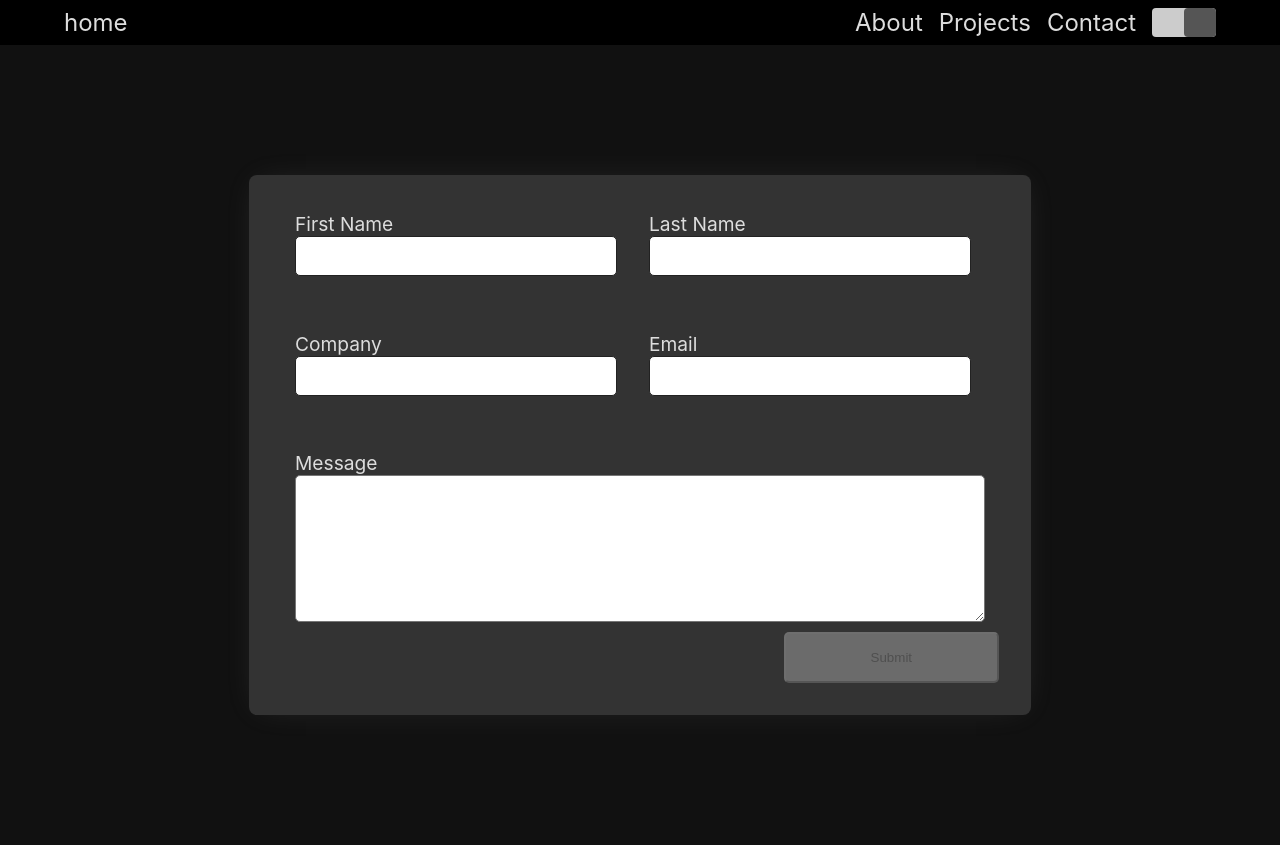
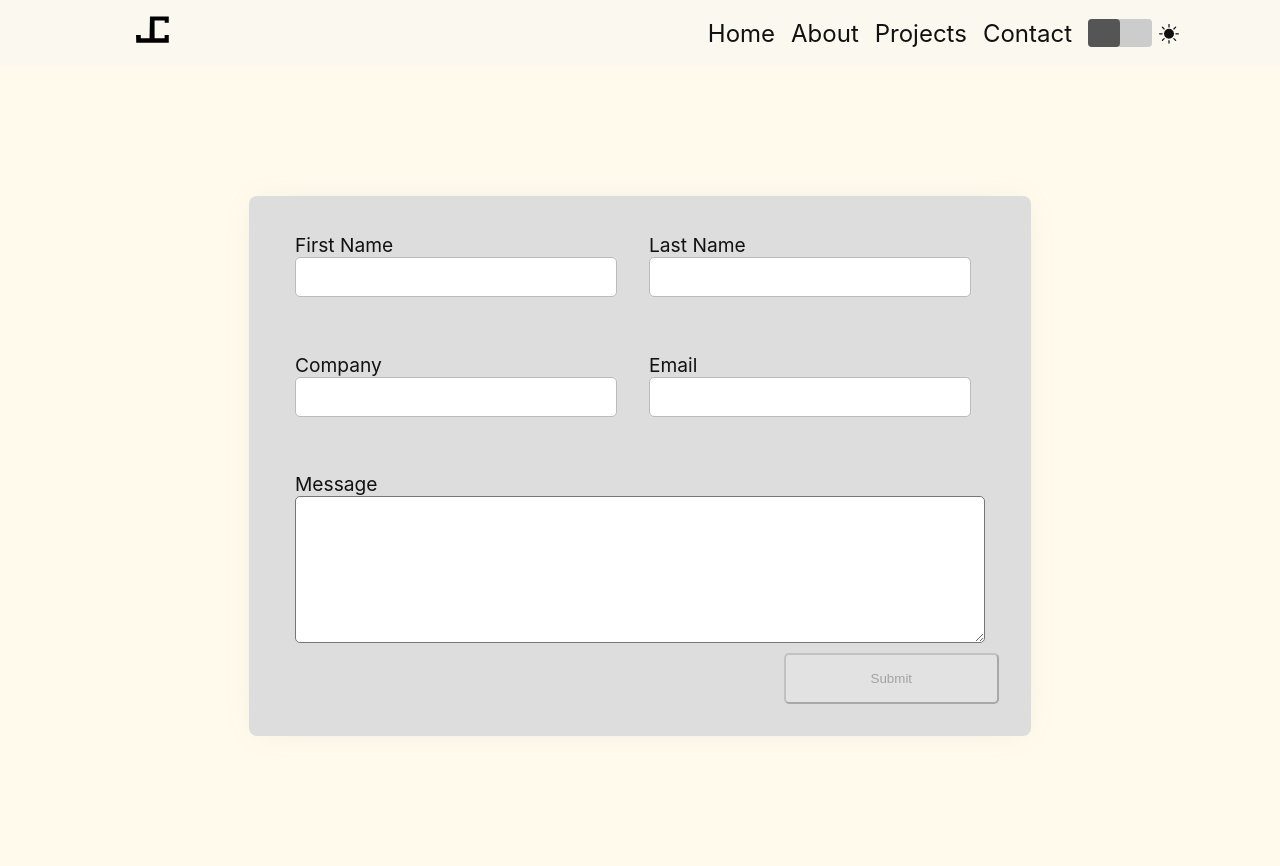
Before and after one commit to joecaro/portfolio, a Next.js app: page /contact in a window 1280 px wide. Before the commit the page ends 845 px from the top, so only its background shows below. Built offline with nearby package versions, Linux system fonts and the light colour scheme.

Commit message:
theme colors, nav, theme toggle, etc.

```diff
--- a/components/Header.js
+++ b/components/Header.js
@@ -11,7 +11,18 @@ export default function Header() {
   return (
     <HeaderStyles lightTheme={theme === themes.light}>
       <MaxWidthContainer>
-        <Link href='/'>home</Link>
+        <Link passHref href='/'>
+          <svg width='50' height='50' viewBox='0 0 256 256'>
+            <path
+              xmlns='http://www.w3.org/2000/svg'
+              d='M208.778 43.602L112.499 43.602L110.394 155.193L65.5138 155.193L65.2463 138.046L41.222 138.046L42.2588 177.851L208.778 177.851L208.778 138.046L187.42 138.046L187.42 155.193L136.119 155.193L136.119 64.2487L187.764 64.2487L187.764 75.8804L208.778 75.8804L208.778 43.602Z'
+              fill='#000000'
+              fillRule='evenodd'
+              opacity='1'
+              stroke='none'
+            />
+          </svg>
+        </Link>
         <Nav />
         <MobileNav />
       </MaxWidthContainer>
@@ -26,7 +37,7 @@ const HeaderStyles = styled.header`
   display: flex;
   justify-content: space-between;
 
-  padding: 0.5rem 4rem;
+  padding: 0.5rem 10vw;
 
   font-size: 1.5rem;
 
@@ -44,4 +55,9 @@ const HeaderStyles = styled.header`
       text-decoration: underline;
     }
   }
+  svg {
+    :hover {
+      cursor: pointer;
+    }
+  }
 `;
--- a/components/Nav.js
+++ b/components/Nav.js
@@ -8,13 +8,16 @@ const Nav = () => {
     <NavStyles>
       <ul>
         <li>
-          <Link href='about'>About</Link>
+          <Link href='/'>Home</Link>
         </li>
         <li>
-          <Link href='projects'>Projects</Link>
+          <Link href='/about'>About</Link>
         </li>
         <li>
-          <Link href='contact'>Contact</Link>
+          <Link href='/projects'>Projects</Link>
+        </li>
+        <li>
+          <Link href='/contact'>Contact</Link>
         </li>
       </ul>
       <ThemeToggle />
--- a/components/ProjectInfo.js
+++ b/components/ProjectInfo.js
@@ -22,4 +22,9 @@ const Container = styled.div`
   @media (max-width: 768px) {
     width: 400px;
   }
+  a {
+    :hover {
+      text-decoration: underline;
+    }
+  }
 `;
--- a/components/StyledThemeProvider.js
+++ b/components/StyledThemeProvider.js
@@ -4,7 +4,7 @@ import { ThemeProvider } from "styled-components";
 const theme = {
   light: {
     foreground: "#111",
-    background: "#fffaec",
+    background: "#fbf8f0",
     secondary: "#eee",
     header: "#bbb",
     red: "rgb(223,73,14)",
--- a/components/ThemeToggle.js
+++ b/components/ThemeToggle.js
@@ -14,7 +14,32 @@ const ThemeToggle = () => {
   return (
     <Toggle
       toggled={theme.background === themes.dark.background}
-      onClick={handleToggleTheme}></Toggle>
+      onClick={handleToggleTheme}>
+      {theme.background === themes.dark.background && (
+        <span>
+          <svg
+            xmlns='http://www.w3.org/2000/svg'
+            width='20'
+            height='20'
+            fill='currentColor'
+            viewBox='0 0 16 16'>
+            <path d='M6 .278a.768.768 0 0 1 .08.858 7.208 7.208 0 0 0-.878 3.46c0 4.021 3.278 7.277 7.318 7.277.527 0 1.04-.055 1.533-.16a.787.787 0 0 1 .81.316.733.733 0 0 1-.031.893A8.349 8.349 0 0 1 8.344 16C3.734 16 0 12.286 0 7.71 0 4.266 2.114 1.312 5.124.06A.752.752 0 0 1 6 .278z' />
+          </svg>
+        </span>
+      )}
+      {theme.background === themes.light.background && (
+        <span>
+          <svg
+            xmlns='http://www.w3.org/2000/svg'
+            width='20'
+            height='20'
+            fill='currentColor'
+            viewBox='0 0 16 16'>
+            <path d='M12 8a4 4 0 1 1-8 0 4 4 0 0 1 8 0zM8 0a.5.5 0 0 1 .5.5v2a.5.5 0 0 1-1 0v-2A.5.5 0 0 1 8 0zm0 13a.5.5 0 0 1 .5.5v2a.5.5 0 0 1-1 0v-2A.5.5 0 0 1 8 13zm8-5a.5.5 0 0 1-.5.5h-2a.5.5 0 0 1 0-1h2a.5.5 0 0 1 .5.5zM3 8a.5.5 0 0 1-.5.5h-2a.5.5 0 0 1 0-1h2A.5.5 0 0 1 3 8zm10.657-5.657a.5.5 0 0 1 0 .707l-1.414 1.415a.5.5 0 1 1-.707-.708l1.414-1.414a.5.5 0 0 1 .707 0zm-9.193 9.193a.5.5 0 0 1 0 .707L3.05 13.657a.5.5 0 0 1-.707-.707l1.414-1.414a.5.5 0 0 1 .707 0zm9.193 2.121a.5.5 0 0 1-.707 0l-1.414-1.414a.5.5 0 0 1 .707-.707l1.414 1.414a.5.5 0 0 1 0 .707zM4.464 4.465a.5.5 0 0 1-.707 0L2.343 3.05a.5.5 0 1 1 .707-.707l1.414 1.414a.5.5 0 0 1 0 .708z' />
+          </svg>
+        </span>
+      )}
+    </Toggle>
   );
 };
 
@@ -31,16 +56,15 @@ const Toggle = styled.button`
   position: relative;
   padding: 0;
 
-  :before {
-    content: "";
-  }
-
-  @media (min-width: 1550px) {
-    :before {
-      content: "Theme Toggle";
-      position: absolute;
-      right: -6rem;
-    }
+  span {
+    color: ${(props) =>
+      props.toggled
+        ? props.theme.dark.foreground
+        : props.theme.light.foreground};
+    position: absolute;
+    right: -1.7rem;
+    top: 50%;
+    transform: translateY(-40%);
   }
 
   :after {
@@ -50,7 +74,7 @@ const Toggle = styled.button`
     height: 1.8rem;
     background: #555;
     top: 0;
-    left: ${(props) => (props.toggled ? "2rem" : "0")};
+    left: ${(props) => (props.toggled ? "2.1rem" : "0")};
     border-radius: 0.25rem;
     transition: 0.2s;
   }
--- a/components/styles/ButtonLink.js
+++ b/components/styles/ButtonLink.js
@@ -1,6 +1,7 @@
+import Link from "next/link";
 import styled from "styled-components";
 
-const ButtonLink = styled.button`
+const ButtonLink = styled(Link)`
   background-color: transparent;
   border: none;
   font-size: 1.8rem;
--- a/lib/ThemeContext.js
+++ b/lib/ThemeContext.js
@@ -29,7 +29,7 @@ export const ThemeContext = React.createContext({
 export const useTheme = () => useContext(ThemeContext);
 
 export const ThemeProvider = ({ children }) => {
-  const [theme, setTheme] = useState(themes.dark);
+  const [theme, setTheme] = useState(themes.light);
 
   return (
     <ThemeContext.Provider value={{ theme, setTheme }}>
--- a/pages/_app.js
+++ b/pages/_app.js
@@ -1,9 +1,25 @@
+import { useEffect } from "react";
 import Header from "../components/Header";
 import StyledThemeProvider from "../components/StyledThemeProvider";
-import { ThemeProvider } from "../lib/ThemeContext";
+import { ThemeProvider, themes, useTheme } from "../lib/ThemeContext";
 import "../styles/globals.css";
 
 function MyApp({ Component, pageProps }) {
+  const { setTheme } = useTheme();
+
+  useEffect(() => {
+    let themeSetting = localStorage.getItem("themeSetting");
+    if (themeSetting) {
+      console.log();
+      setTheme(
+        JSON.parse(themeSetting).foreground === themes.light.foreground
+          ? themes.light
+          : themes.dark
+      );
+    } else {
+      localStorage.setItem("themeSetting", JSON.stringify(themes.light));
+    }
+  }, []);
   return (
     <ThemeProvider>
       <StyledThemeProvider>
--- a/pages/projects/index.js
+++ b/pages/projects/index.js
@@ -48,9 +48,7 @@ export default function Projects(props) {
             );
           })}
         </div>
-        <ButtonLink
-          theme={theme}
-          onClick={() => handledRedirect(router, "/contact")}>
+        <ButtonLink theme={theme} href='/contact'>
           Contact
         </ButtonLink>
       </main>
--- a/styles/Projects.module.css
+++ b/styles/Projects.module.css
@@ -15,7 +15,7 @@
   background-color: #111;
 }
 .mainLight {
-  background-color: #fffaec;
+  background-color: #fbf8f0;
 }
 
 .title {
```
Also changed, not shown: components/ProjectsList.js (+1 -10 lines), pages/index.js (+5 -12 lines).
